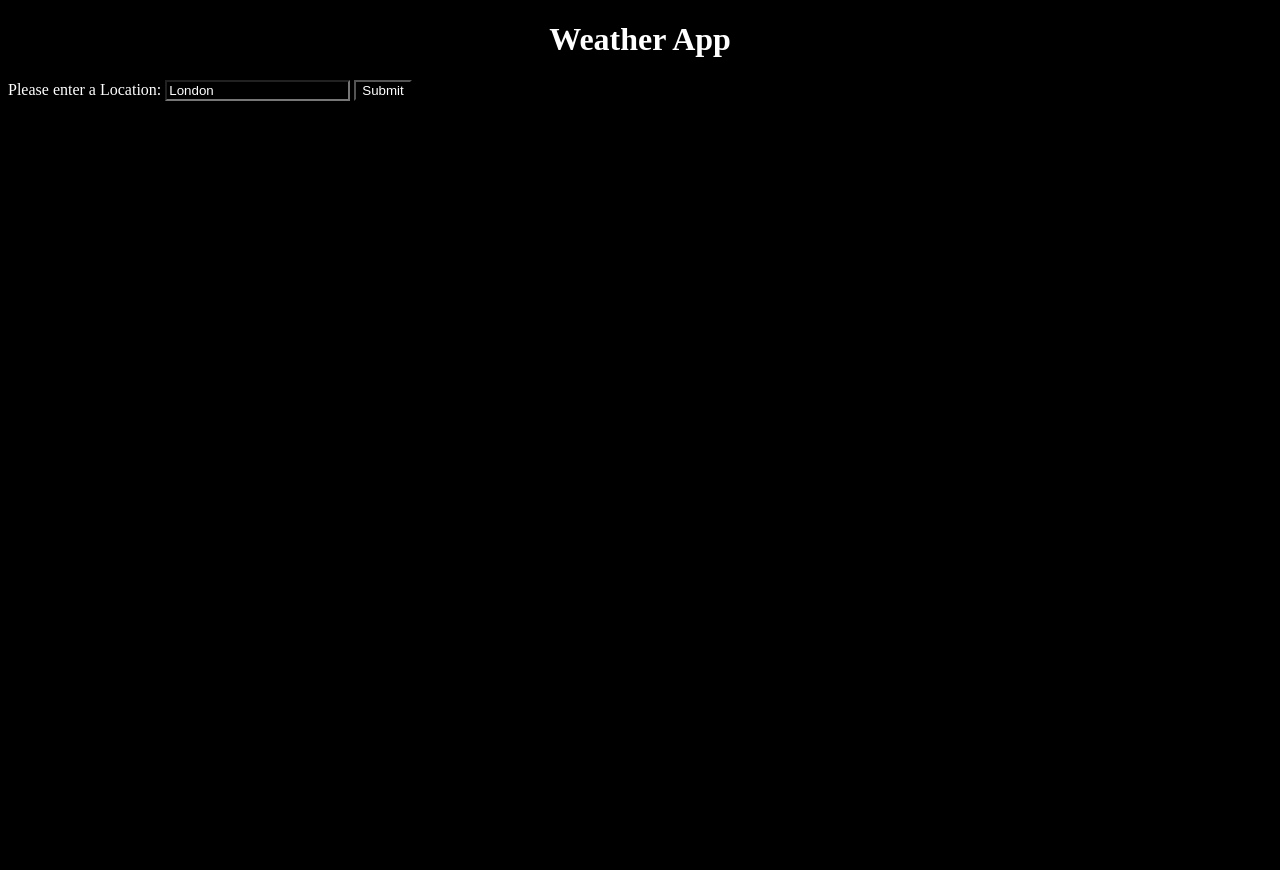
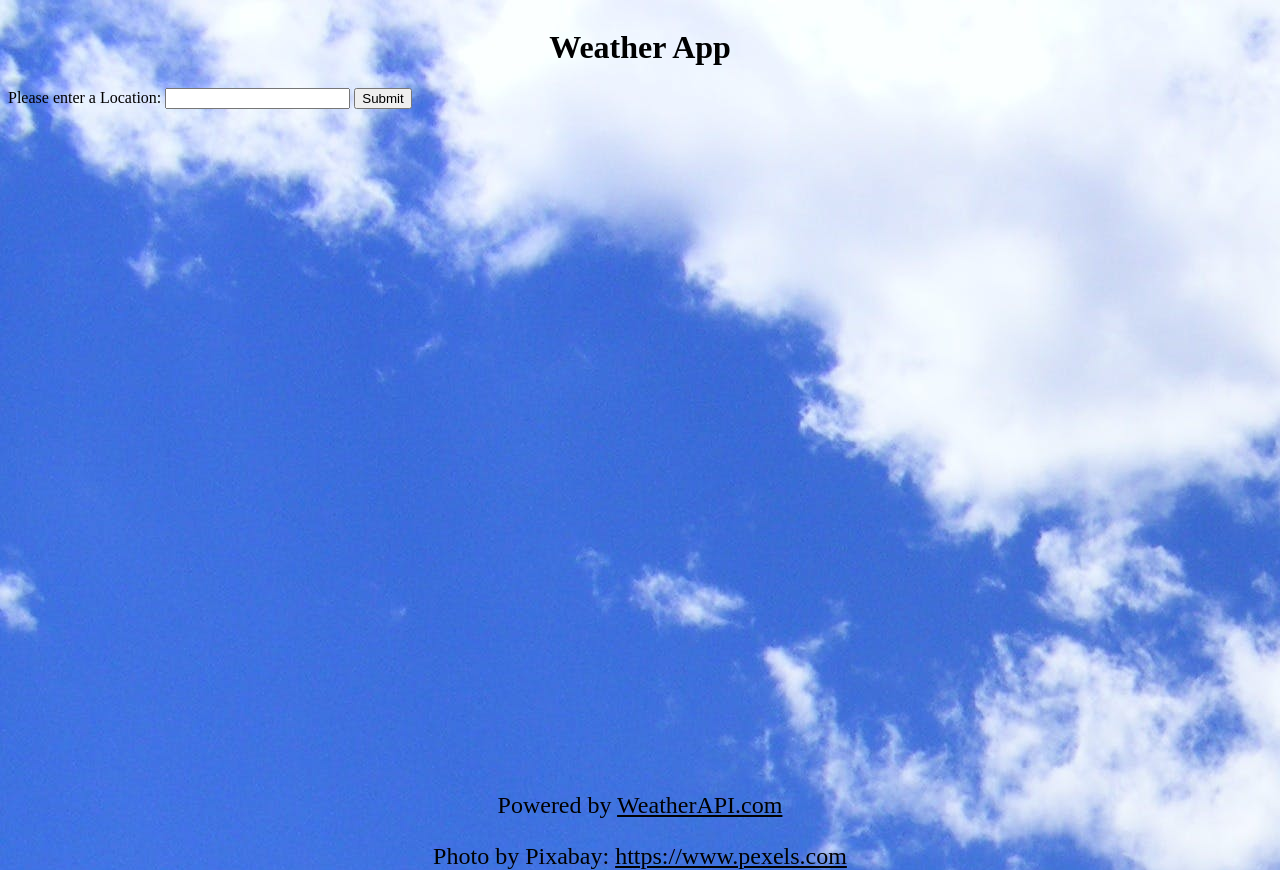
Before and after one commit to asnhck12/WeatherApp, a plain HTML site: page index.html in a window 1280 px wide. Before the commit the page ends 800 px from the top, so only its background shows below. Drawn offline with Linux system fonts and the light colour scheme.

Commit message:
Added basic css and references

```diff
--- a/index.html
+++ b/index.html
@@ -10,18 +10,20 @@
 </head>
 <body>
     <h1>Weather App</h1>
+    <div id="citySearch">
+        <form>
+            <label for="location">Please enter a Location: </label>
+            <input type="text" id="location" name="location" required>
+            <button type="submit" id="submitLocation">Submit</button>
+        </form>
+    </div>
     <div id="mainView">
         <div id="locationAndFormSection">
-            <form>
-                <label for="location">Please enter a Location: </label>
-                <input type="text" id="location" name="location" value="London" required>
-                <button type="submit" id="submitLocation">Submit</button>
-            </form>
             <div id="locationSection">
                 <h3>Location: </h3><p id="cityName"></p>
                 <h3>Latitude: </h3><p id="lat"></p>
                 <h3>Longitude: </h3><p id="lon"></p>
-                <h3>Time: </h3><p id="time"> </p>
+                <h3>Date and Time: </h3><p id="time"> </p>
             </div>
         </div>
         <div id="weatherSection">
@@ -30,7 +32,10 @@
             <h3>Humidity: </h3><p id="humidity"></p>
             <h3>Wind: </h3><p id="wind"></p>
         </div>
+
     </div>
-
+    <div id="poweredBy">
+        <p >Powered by <a href="https://www.weatherapi.com/" title="Free Weather API">WeatherAPI.com</a></p> <p>Photo by Pixabay: <a href="https://www.pexels.com/photo/blue-skies-53594/" title="Blue Sky Photo">https://www.pexels.com</a></p>
+    </div>
 </body>
 </html>
--- a/script.js
+++ b/script.js
@@ -24,8 +24,8 @@ async function getWeather(locationValue) {
     longitude.innerHTML = weatherData.location.lon;
     time.innerHTML = weatherData.location.localtime;
     condition.innerHTML = weatherData.current.condition.text;
-    temp.innerHTML = weatherData.current.temp_c + "C";
-    humidity.innerHTML = weatherData.current.humidity;
+    temp.innerHTML = weatherData.current.temp_c + "°C";
+    humidity.innerHTML = weatherData.current.humidity + "%";
     wind.innerHTML = weatherData.current.wind_mph + " mph";
 }
 
--- a/styles.css
+++ b/styles.css
@@ -1,3 +1,23 @@
+p {
+    font-size: x-large;
+}
+
+h3 {
+    font-size: large;
+}
+
+html {
+    height: 100%;
+    background-image: url(./images/pexels-pixabay-53594.jpg);
+    /* background-color: #448EE4; */
+}
+
+body {
+    height: 100%;
+    display: grid;
+    grid-template-rows: 10% 5% 80% 5%;
+}
+
 h1 {
     text-align: center;
 }
@@ -16,9 +36,10 @@ h1 {
 }
 
 * {
-    background-color: black;
+    color: black;
 }
 
-* {
-    color: white;
+
+#poweredBy{
+    text-align: center;
 }
```
Also changed, not shown: images/pexels-pixabay-53594.jpg (added).
